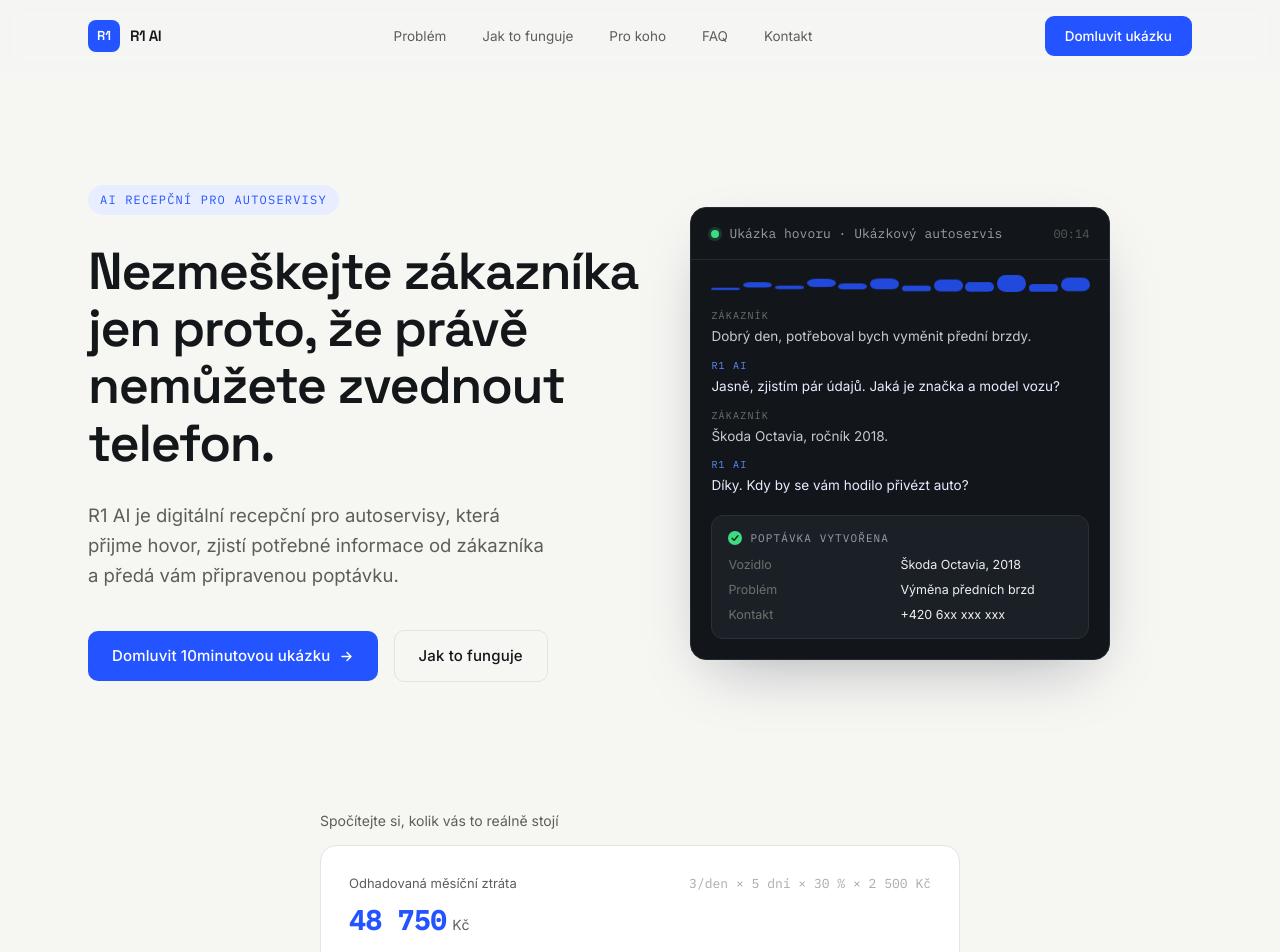
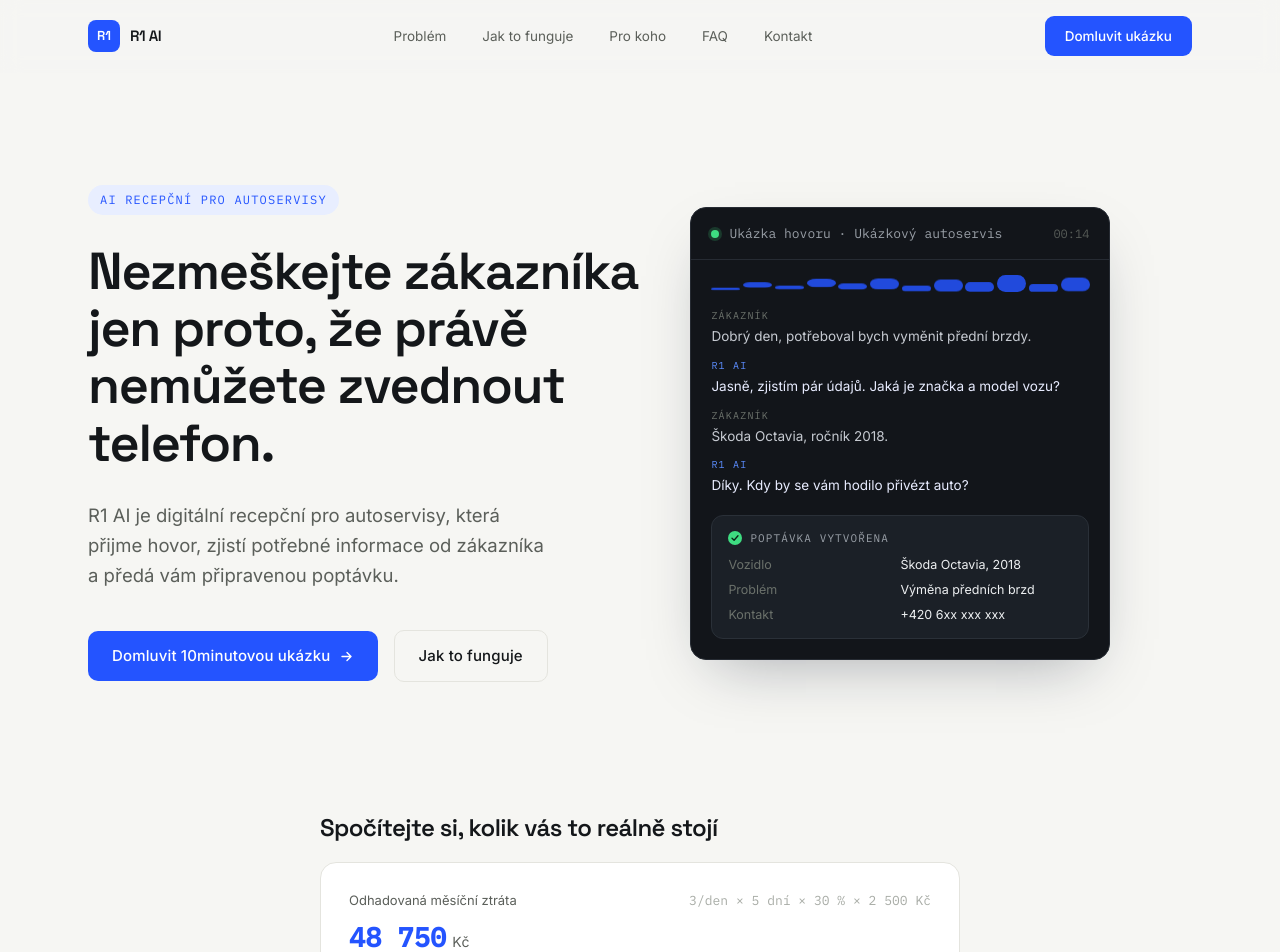
Before and after one commit to horakkleo/r1-ai, a React (Vite) app: page / in a window 1280 px wide. Shown: the top 952 px of the page. Built offline with nearby package versions, Linux system fonts and the light colour scheme.

Commit message:
Update App.jsx

```diff
--- a/App.jsx
+++ b/App.jsx
@@ -433,9 +433,9 @@ export default function R1Landing() {
         <div className="max-w-[1200px] mx-auto px-6 lg:px-12">
           <Reveal>
             <div className="max-w-[640px] mx-auto">
-              <p className="text-[14px] mb-3.5" style={{ fontFamily: "'Inter', sans-serif", color: INK_SOFT }}>
+              <h2 className="text-[22px] lg:text-[24px] font-semibold tracking-tight mb-4" style={{ fontFamily: "'Space Grotesk', sans-serif", color: INK }}>
                 Spočítejte si, kolik vás to reálně stojí
-              </p>
+              </h2>
               <LossCalculator />
             </div>
           </Reveal>
```
